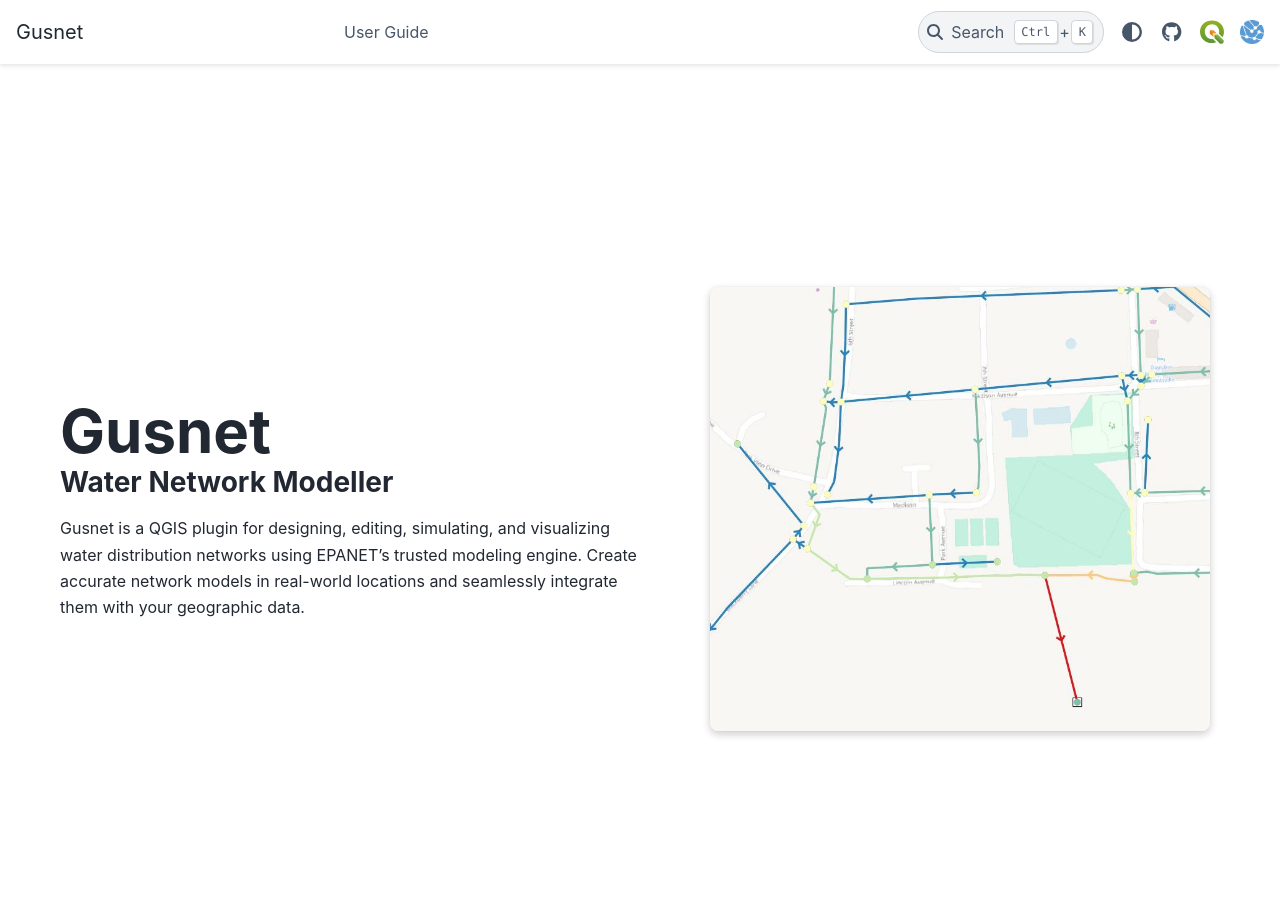
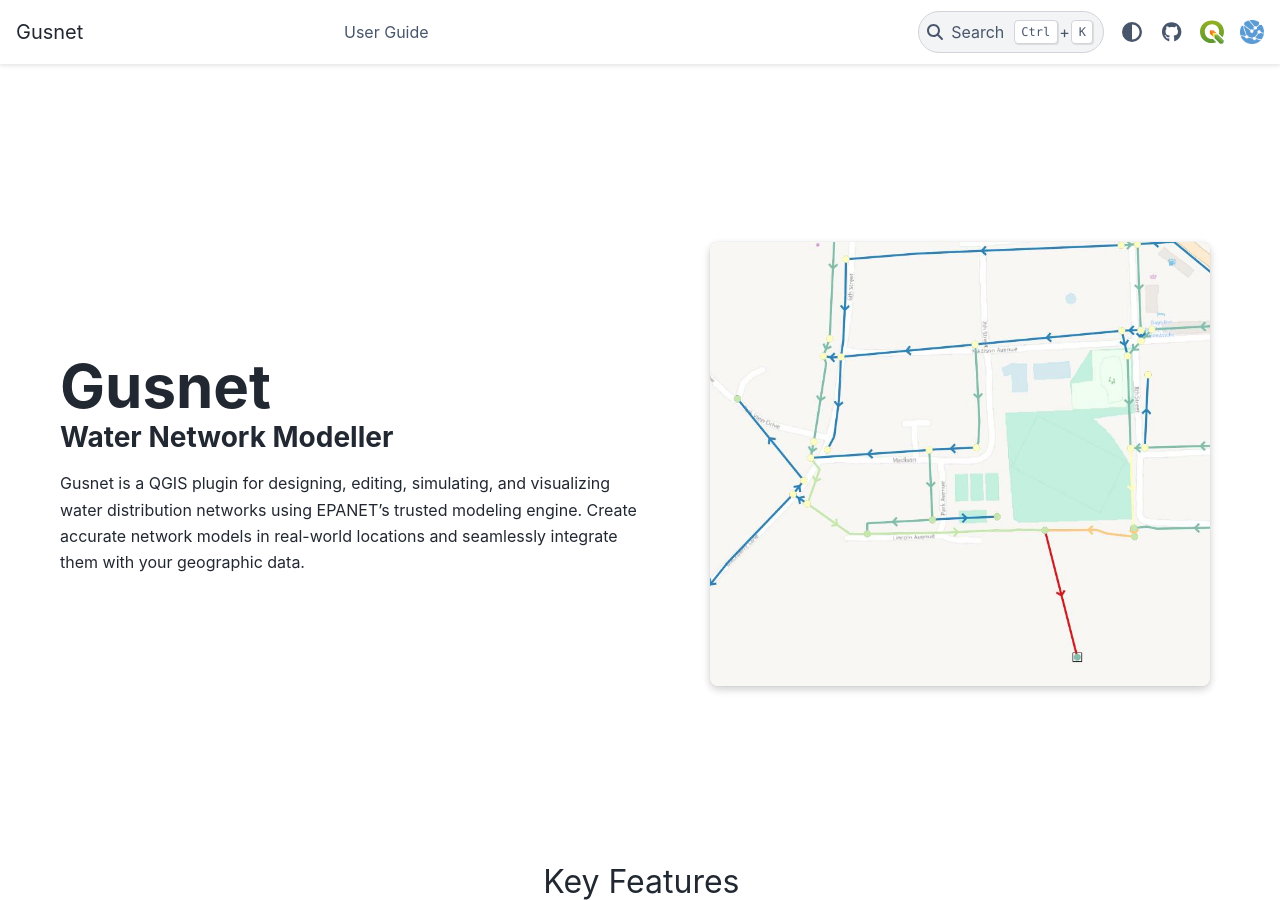
Before and after one commit to angusmcb/wntr-qgis, a Sphinx documentation site: the page built from docs/index.md, in a window 1280 px wide and 900 px high. Built offline with Sphinx 7.4.7 and the PyData theme 0.15.4, drawn with Linux system fonts in a browser that asks for light colours; the version number could not be read and is left out.

Commit message:
documentation bugs

```diff
--- a/docs/conf.py
+++ b/docs/conf.py
@@ -73,7 +73,7 @@
             # URL where the link will redirect
             "url": "https://plugins.qgis.org/plugins/wntrqgis/",  # required
             # Icon class (if "type": "fontawesome"), or path to local image (if "type": "local")
-            "icon": "_static/qgis_logo_minimal.svg",
+            "icon": "_static/QGIS_logo_minimal.svg",
             # The type of image to be used (see below for details)
             "type": "local",
         },
--- a/docs/index.md
+++ b/docs/index.md
@@ -14,7 +14,7 @@
 }
 
 .big-section {
-  min-height: 90vh
+  min-height: 80vh
 }
 .bd-main .bd-content .bd-article-container {
   max-width: 100%;  /* default is 60em */
```
